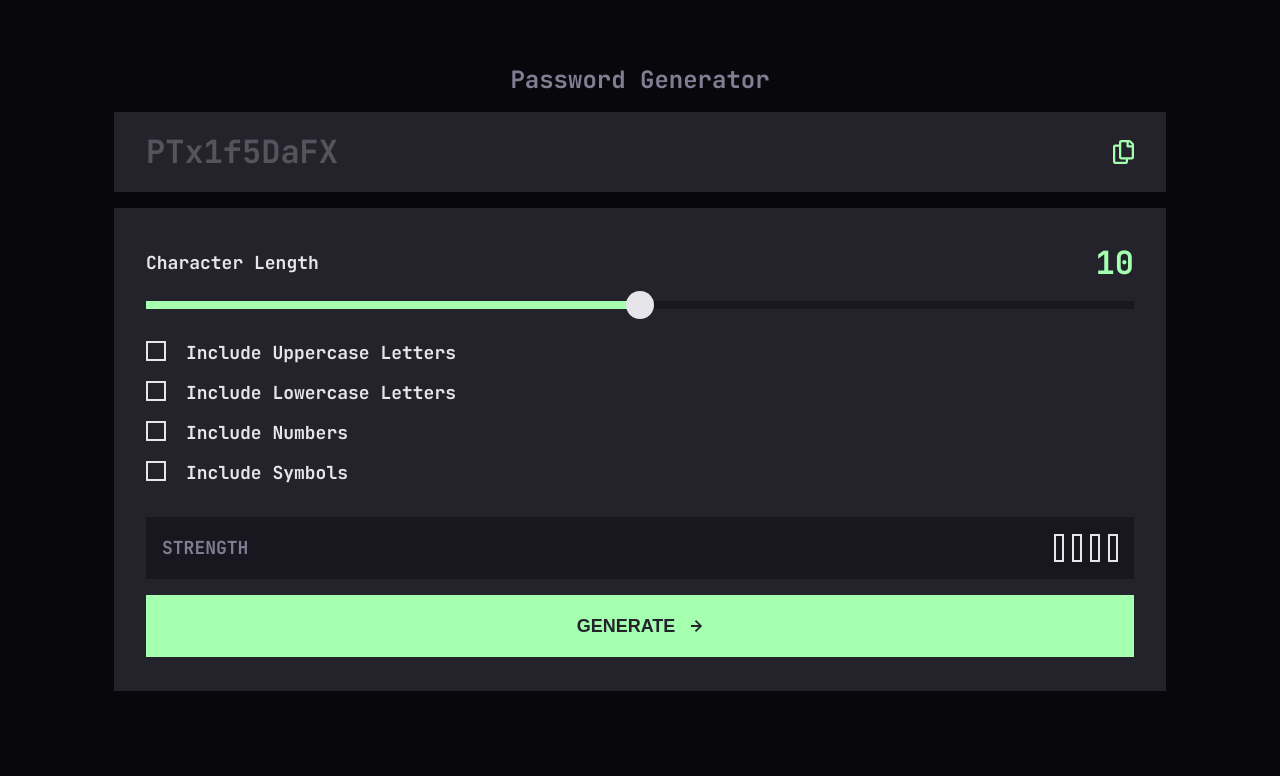
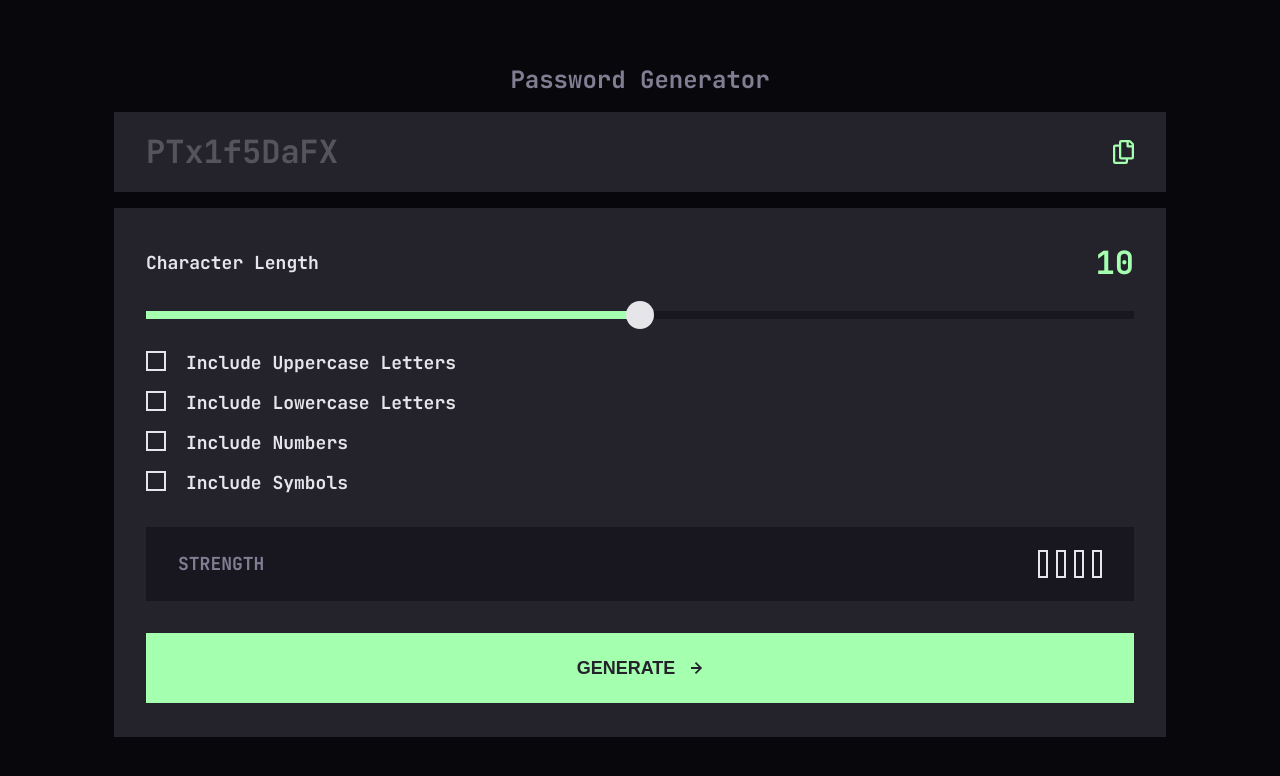
Before and after one commit to Zuzuu1992/Password-Generator-App, a React (Vite) app: page / in a window 1280 px wide. Shown: the top 776 px of the page. Built offline with nearby package versions, Linux system fonts and the light colour scheme.

Commit message:
style:markup changes

```diff
--- a/src/App.css
+++ b/src/App.css
@@ -28,6 +28,10 @@ h1 {
   font-size: 24px;
   line-height: 32px;
   color: rgba(230, 229, 234, 0.25);
+}
+
+.generated {
+  color: #e6e5ea;
 }
 
 .copy-box {
@@ -63,7 +67,7 @@ h1 {
   display: flex;
   align-items: center;
   justify-content: space-between;
-  margin-bottom: 17px;
+  margin-bottom: 20px;
 }
 
 .roller-info p {
@@ -268,6 +272,10 @@ button:hover img {
     height: 24px;
   }
 
+  .roller-info {
+    margin-bottom: 27px;
+  }
+
   .roller-info p {
     font-size: 18px;
     line-height: 24px;
@@ -283,6 +291,11 @@ button:hover img {
     line-height: 24px;
   }
 
+  .strength-box {
+    padding: 23px 32px;
+    margin-bottom: 32px;
+  }
+
   .strength-box p {
     font-size: 18px;
     line-height: 24px;
@@ -296,6 +309,8 @@ button:hover img {
   button {
     font-size: 18px;
     line-height: 24px;
+    padding-top: 21px;
+    padding-bottom: 21px;
   }
 }
 
```
